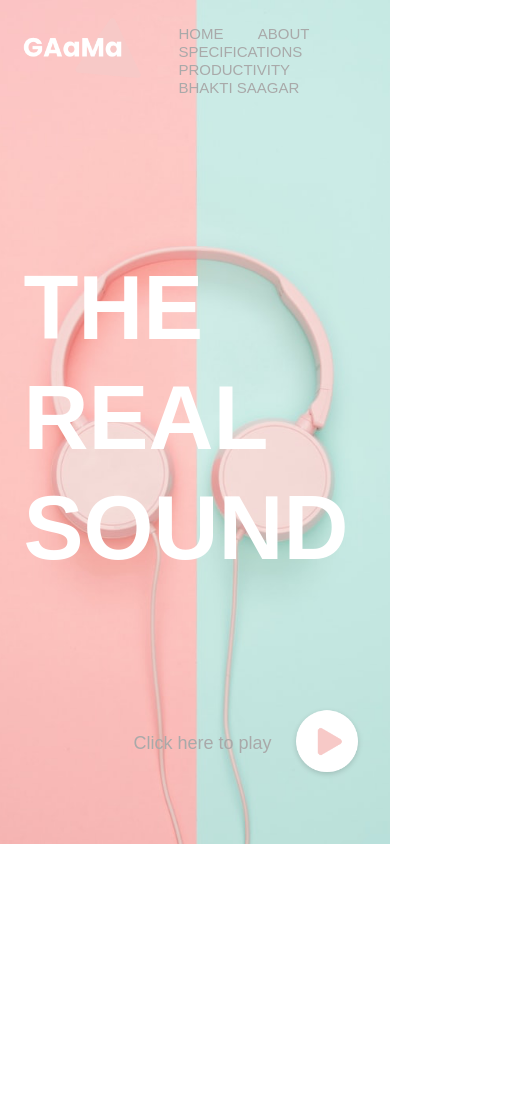
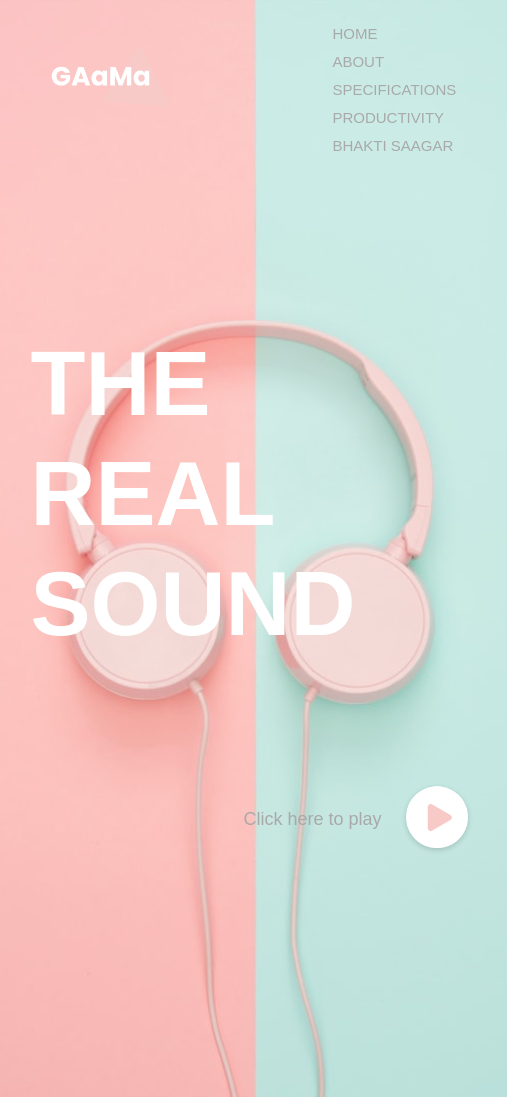
Before and after one commit to ajit-sharmaGH/music-player-1.0, a plain HTML site: page index.html in a window 390 px wide. Shown: the whole page, 507 px wide, since content can reach past the window. Before the commit the page ends 844 px from the top, so only its background shows below. Drawn offline with Linux system fonts and the light colour scheme.

Commit message:
Update style.css

```diff
--- a/style.css
+++ b/style.css
@@ -79,3 +79,31 @@
     width: 80px;
     cursor: pointer;
 }
+
+@media screen and (max-width:900px) {
+    .navbar ul li {
+        list-style: none;
+        display: block;
+        margin: 10px 0px;
+    }
+    .navbar {
+        width: 80%;
+        margin: auto;
+        padding: 15px 0;
+        display: flex;
+        align-items: center;
+        justify-content: space-between;
+    }
+}
+
+@media screen and (min-width:200px) and (max-width:633px) {
+    .container {
+        height: 130vh;
+        width: 130%;
+        background-image: url("images/image.png");
+        background-size: cover;
+        background-position: center;
+        position: relative;
+        background-color: pink;
+    }
+}
```
